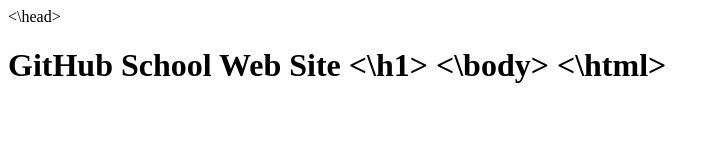
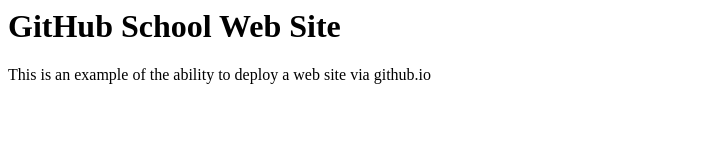
Before and after one commit to Mariaelena98/githubschool.github.io, a plain HTML site: page index.html in a window 1280 px wide. Shown: the whole page, without its empty margins (0-720 px from the left). Drawn offline with Linux system fonts and the light colour scheme.

Commit message:
Add description on web site reasons

```diff
--- a/index.html
+++ b/index.html
@@ -1,7 +1,8 @@
 <html>
-  <head><\head>
+  <head></head>
 
     <body>
-      <h1> GitHub School Web Site <\h1>
-    <\body>
-<\html>
+      <h1> GitHub School Web Site </h1>
+        <p> This is an example of the ability to deploy a web site via github.io </p>
+    </body>
+</html>
```
